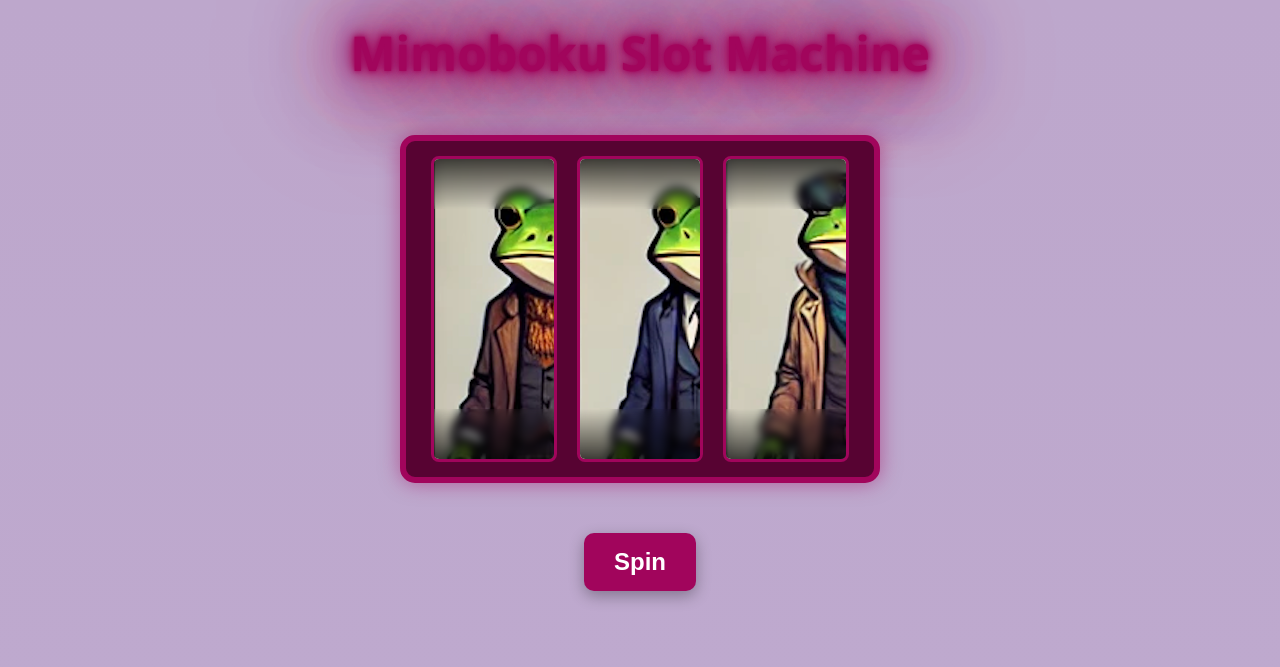
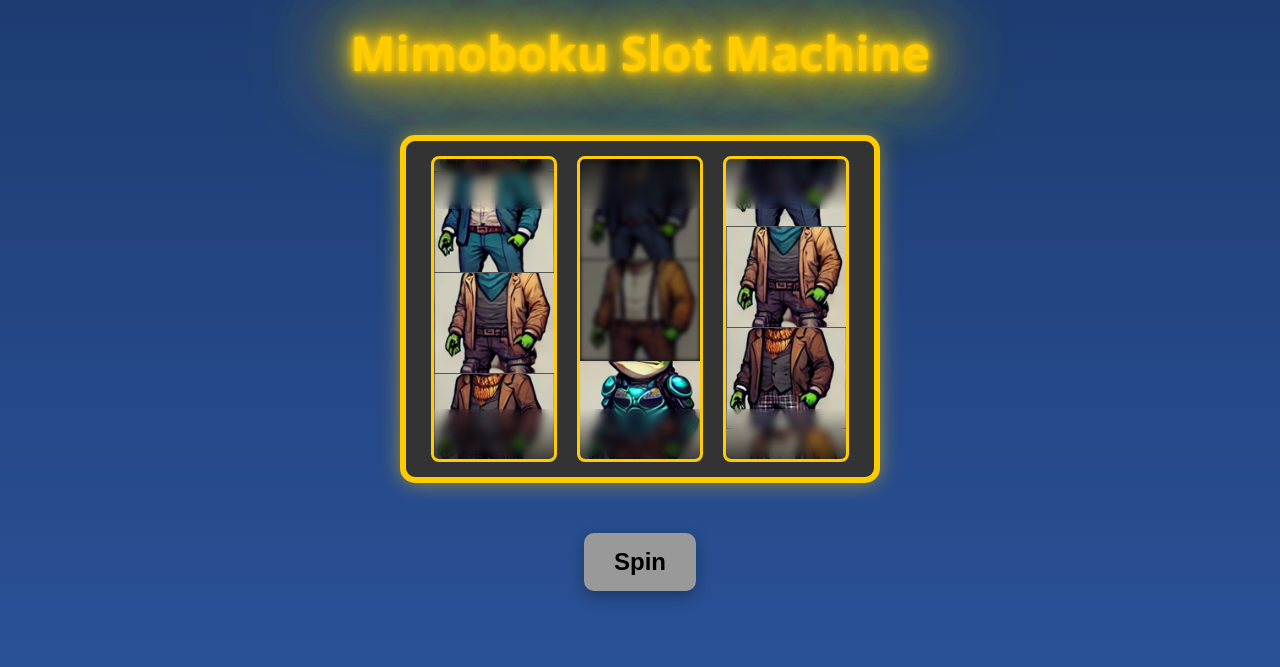
Before and after one commit to tablemagico/mimboku-slot-machine, a plain HTML site: page index.html in a window 1280 px wide. Both pictures are taken after a click on the button "Spin". Shown: the top 667 px of the page. Drawn offline with Linux system fonts and the light colour scheme.

Commit message:
Update styl3e.css

```diff
--- a/style.css
+++ b/style.css
@@ -2,39 +2,39 @@
 body {
     margin: 0;
     padding: 0;
-    background: linear-gradient(to bottom, #bda7cc, #bea9ce); /* Updated theme background */
+    background: linear-gradient(to bottom, #1e3c72, #2a5298); /* Daha slot makinesi temalı arka plan */
     font-family: 'Segoe UI', Tahoma, Geneva, Verdana, sans-serif;
     text-align: center;
-    color: #fff; /* Keeping text white for contrast */
+    color: #fff; /* Metin rengini beyaz yaparak kontrast oluştur */
   }
 
   .slot-title {
     margin: 20px 0;
     font-size: 48px;
-    color: #a1055c; /* Adjusted to match theme */
-    text-shadow: 2px 2px #570332;
+    color: #ffcc00; /* Altın rengi */
+    text-shadow: 2px 2px #333;
     animation: flicker 1.5s infinite;
   }
 
-/* Flicker Animation */
+  /* Flicker Animasyonu */
   @keyframes flicker {
     0%, 19%, 21%, 23%, 25%, 54%, 56%, 100% {
       text-shadow:
-        0 0 4px #a1055c,
-        0 0 11px #a1055c,
-        0 0 19px #a1055c,
-        0 0 40px #a1055c,
-        0 0 80px #a1055c,
-        0 0 90px #a1055c,
-        0 0 100px #a1055c,
-        0 0 150px #a1055c;
+        0 0 4px #ffcc00,
+        0 0 11px #ffcc00,
+        0 0 19px #ffcc00,
+        0 0 40px #ffcc00,
+        0 0 80px #ffcc00,
+        0 0 90px #ffcc00,
+        0 0 100px #ffcc00,
+        0 0 150px #ffcc00;
     }
     20%, 24%, 55% {
       text-shadow: none;
     }
   }
 
-/* Slot Machine Container */
+  /* Yeni Slot Container */
   .slot-container {
     display: flex;
     flex-direction: column;
@@ -42,58 +42,96 @@ body {
     justify-content: center;
   }
 
+  /* Machine Container: 3 Reels Side by Side */
   .machine {
-    display: flex;
+    display: flex; /* inline-flex'ten flex'e */
     margin: 30px auto;
-    border: 6px solid #a1055c; /* Adjusted for theme */
+    border: 6px solid #ffcc00; /* Altın rengi çerçeve */
     border-radius: 15px;
     padding: 15px;
-    background: #570332; /* Darker background */
-    box-shadow: 0 0 20px rgba(161, 5, 92, 0.5);
+    background: #333; /* Koyu arka plan slot makinesi hissi verir */
+    box-shadow: 0 0 20px rgba(255, 204, 0, 0.5);
   }
 
+  /* Reel (Each Slot) */
   .reel {
-    width: 120px;
-    height: 300px;
-    overflow: hidden;
+    width: 120px;       /* Reel width */
+    height: 300px;      /* Visible window height (3 rows x 100px) */
+    overflow: hidden;   /* Hide overflowing content */
     margin: 0 10px;
-    position: relative;
-    background: #161616;
+    position: relative; /* For overlay purposes */
+    background: #000; /* Koyu arka plan */
     border-radius: 8px;
-    border: 3px solid #a1055c;
+    border: 3px solid #ffcc00; /* Altın rengi çerçeve */
   }
 
-/* Reel Overlays */
+  /* Overlay for Reel: Top Gradient */
   .reel::before {
     content: "";
     position: absolute;
     top: 0;
     left: 0;
     width: 100%;
-    height: 50px;
-    background: linear-gradient(to bottom, rgba(0, 0, 0, 0.7), rgba(0, 0, 0, 0));
-    backdrop-filter: blur(5px);
-    z-index: 3;
+    height: 50px; /* Üst kısmı kaplar */
+    pointer-events: none;
+    background: linear-gradient(
+      to bottom,
+      rgba(0, 0, 0, 0.7),
+      rgba(0, 0, 0, 0)
+    );
+    backdrop-filter: blur(5px); /* Bulanıklık oranı */
+    z-index: 3; /* İçeriklerin üzerinde */
   }
 
+  /* Overlay for Reel: Bottom Gradient */
   .reel::after {
     content: "";
     position: absolute;
     bottom: 0;
     left: 0;
     width: 100%;
-    height: 50px;
-    background: linear-gradient(to top, rgba(0, 0, 0, 0.7), rgba(0, 0, 0, 0));
-    backdrop-filter: blur(5px);
-    z-index: 3;
+    height: 50px; /* Alt kısmı kaplar */
+    pointer-events: none;
+    background: linear-gradient(
+      to top,
+      rgba(0, 0, 0, 0.7),
+      rgba(0, 0, 0, 0)
+    );
+    backdrop-filter: blur(5px); /* Bulanıklık oranı */
+    z-index: 3; /* İçeriklerin üzerinde */
   }
 
-/* Spin Button */
+  /* Alternatif: Opacity ve Filter ile Üst ve Alt Resimleri Bulanıklaştırma */
+  .reel-content img:nth-child(-n+2), /* İlk iki resim */
+  .reel-content img:nth-last-child(-n+2) /* Son iki resim */ {
+    opacity: 0.5; /* Görünürlüğü azalt */
+    filter: blur(2px); /* Bulanıklık ekle */
+  }
+
+  /* Reel Content: Vertical Column */
+  .reel-content {
+    position: absolute;
+    top: 0;
+    left: 0;
+    width: 100%;
+    transition: top 0.1s linear;
+  }
+
+  /* Each Image in Reel */
+  .reel-content img {
+    display: block;
+    width: 120px;   /* Full reel width */
+    height: 100px;  /* Each row 100px */
+    object-fit: cover; /* Maintain aspect ratio */
+    border-bottom: 1px solid #555;
+  }
+
+  /* Spin Button Styling */
   .spin-button {
     padding: 15px 30px;
-    font-size: 24px;
-    background-color: #a1055c;
-    color: #fff;
+    font-size: 24px; /* Daha büyük yazı */
+    background-color: #ffcc00; /* Altın rengi buton */
+    color: #000; /* Kontrast için siyah yazı */
     border: none;
     cursor: pointer;
     border-radius: 10px;
@@ -103,62 +141,155 @@ body {
     font-weight: bold;
   }
 
+  /* Spin Button Hover Effects */
   .spin-button:hover:not(:disabled) {
-    background-color: #7d0446;
+    background-color: #e6b800; /* Hover rengini biraz koyulaştır */
     transform: scale(1.05);
   }
 
+  /* Spin Button Active (Pressed) */
   .spin-button:active {
     transform: scale(0.95);
     box-shadow: 0 3px 10px rgba(0,0,0,0.2);
   }
 
-/* Result Message */
+  /* Spin Button Disabled State */
+  .spin-button:disabled {
+    background-color: #999;
+    cursor: not-allowed;
+  }
+
+  /* Result Text */
   .result-message {
-    font-size: 24px;
+    font-size: 24px; /* Daha büyük yazı */
     font-weight: bold;
     margin-top: 10px;
-    min-height: 40px;
-    color: #a1055c;
+    min-height: 40px; /* Daha fazla alan */
+    color: #ffcc00; /* Altın rengi */
     text-shadow: 1px 1px 2px #000;
   }
 
+  /* Jackpot Mesajını Büyütme */
   #result.jackpot {
-    font-size: 36px;
-    color: #ff0000;
+    font-size: 36px; /* Jackpot mesajını daha büyük yap */
+    color: #ff0000; /* Jackpot için kırmızı renk */
     text-shadow: 2px 2px 4px #000;
   }
 
-/* Creator Information */
+  /* Creator Information Styling */
   #creator {
     font-size: 16px;
     margin-top: 10px;
-    color: #ddd;
+    color: #ddd; /* Daha açık gri */
+  }
+
+  /* Gold Animation Styles */
+  .gold-animation {
+    position: fixed;
+    top: 0;
+    left: 0;
+    width: 100%;
+    height: 100%;
+    pointer-events: none;
+    overflow: hidden;
+    z-index: 20;
+  }
+
+  .gold-particles {
+    position: absolute;
+    width: 100%;
+    height: 100%;
+    top: 0;
+    left: 0;
+    pointer-events: none;
+    overflow: hidden;
+  }
+
+  .gold-particle {
+    position: absolute;
+    background: radial-gradient(circle, gold 60%, yellow 100%);
+    border-radius: 50%;
+    opacity: 0.8;
+    animation: fall 3.5s linear forwards; /* Animasyon süresini artırdık */
+  }
+
+  /* Animasyonun sürekliliğini sağlamak için her parçacığın animasyon süresi farklı olabilir */
+  @keyframes fall {
+    0% {
+      transform: translateY(-100px) rotate(0deg);
+      opacity: 1;
+    }
+    100% {
+      transform: translateY(100vh) rotate(720deg); /* Daha fazla dönüş */
+      opacity: 0;
+    }
+  }
+
+  /* Activate Gold Animation */
+  .gold-animation.active .gold-particle {
+    animation: fall 3.5s linear forwards; /* Animasyon süresini artırdık */
+  }
+
+  /* Responsive Design için parçacık boyutlarını ayarlama */
+  @media (max-width: 600px) {
+    .gold-particle {
+      width: 10px; /* Mobilde daha küçük parçacıklar */
+      height: 10px;
+    }
+  }
+
+  /* Enhanced Spin Button Animation (Optional) */
+  .spin-button.animate-spin {
+    animation: spinButton 1s infinite;
+  }
+
+  @keyframes spinButton {
+    0% { transform: rotate(0deg); }
+    25% { transform: rotate(5deg); }
+    50% { transform: rotate(-5deg); }
+    75% { transform: rotate(5deg); }
+    100% { transform: rotate(0deg); }
   }
 
   /* Responsive Design */
   @media (max-width: 600px) {
     .reel {
       width: 80px;
-        height: 240px;
+      height: 240px; /* 3 rows x 80px */
     }
+
+    .reel-content img {
+      width: 80px;
+      height: 80px;
+    }
+
     .spin-button {
       padding: 10px 20px;
-        font-size: 20px;
+      font-size: 20px; /* Responsive yazı boyutu */
     }
+
     .result-message {
       font-size: 20px;
       min-height: 30px;
     }
+
     #result.jackpot {
       font-size: 28px;
     }
+
     #creator {
       font-size: 14px;
     }
+
+    .gold-particle {
+      width: 15px;
+      height: 15px;
+    }
+
     .slot-title {
-        font-size: 36px;
+      font-size: 36px; /* Responsive başlık boyutu */
     }
+
     .machine {
       margin: 20px auto;
       padding: 10px;
```
Lines whose indentation alone changed are shown as unchanged.
